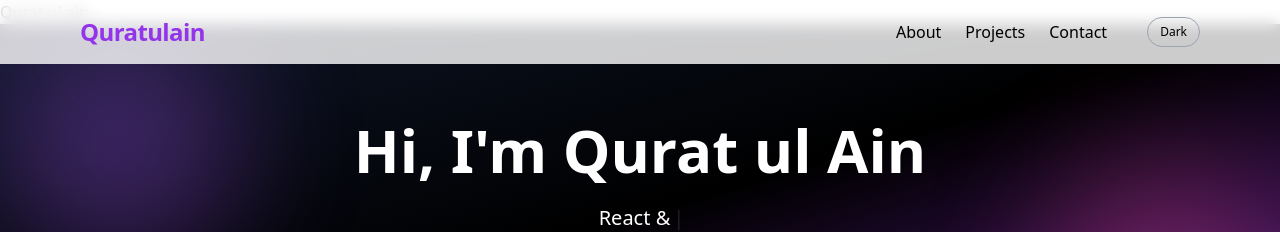
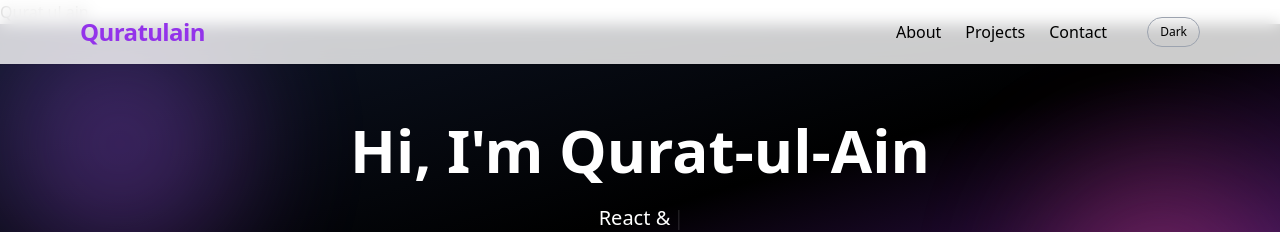
Before and after one commit to Qurat13/quratulain-portfolio, a React (Vite) app: page / in a window 1280 px wide. Shown: the top 232 px of the page. Built offline with nearby package versions, Linux system fonts and the light colour scheme.

Commit message:
changed my name and -

```diff
--- a/src/components/Hero.jsx
+++ b/src/components/Hero.jsx
@@ -19,7 +19,7 @@ const Hero = () => {
           transition={{ duration: 1 }}
           className="text-3xl sm:text-4xl md:text-5xl lg:text-6xl font-bold mb-6 leading-tight"
         >
-          Hi, I'm Qurat ul Ain
+          Hi, I'm Qurat-ul-Ain
         </motion.h1>
 
         <motion.p
```
